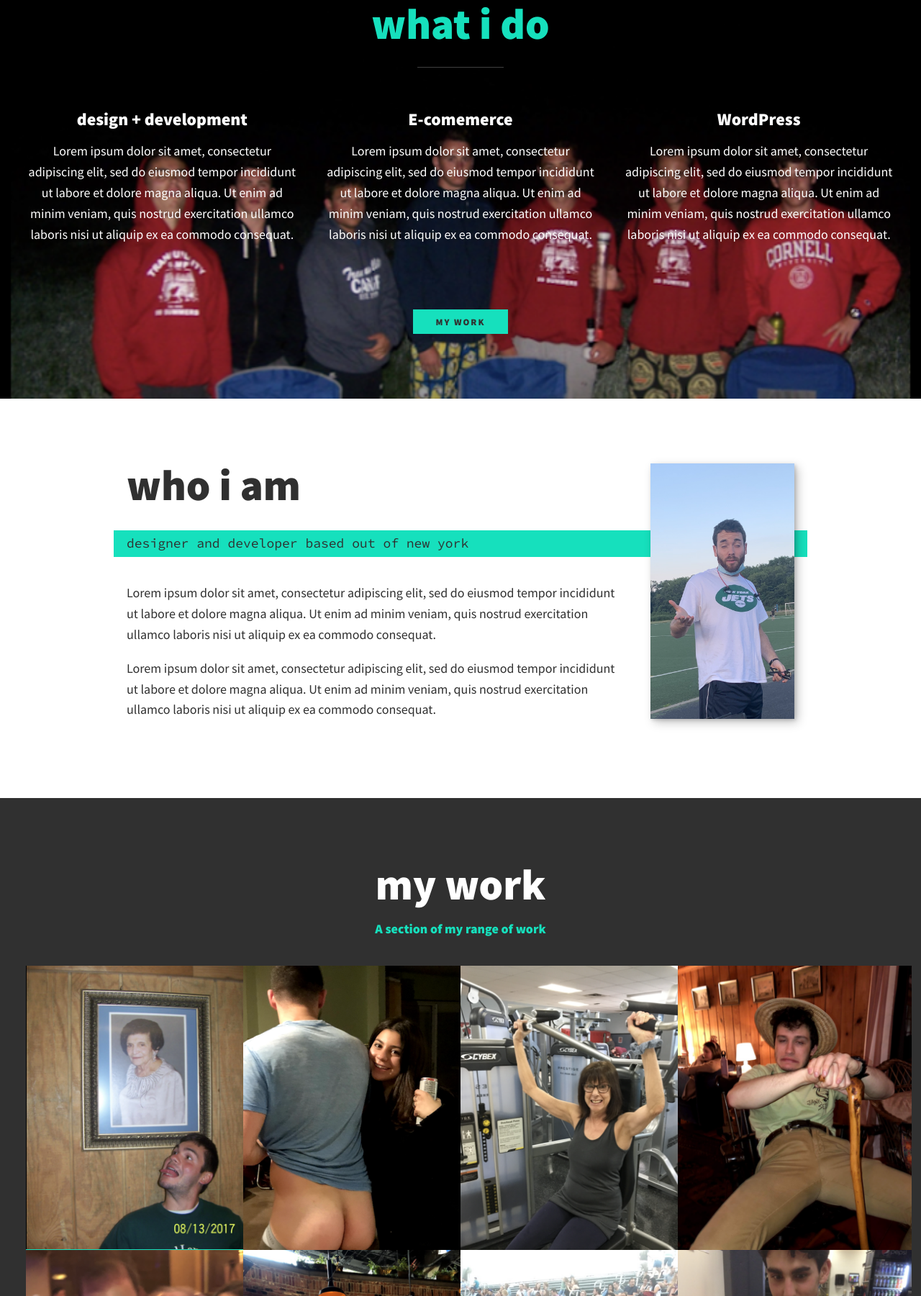
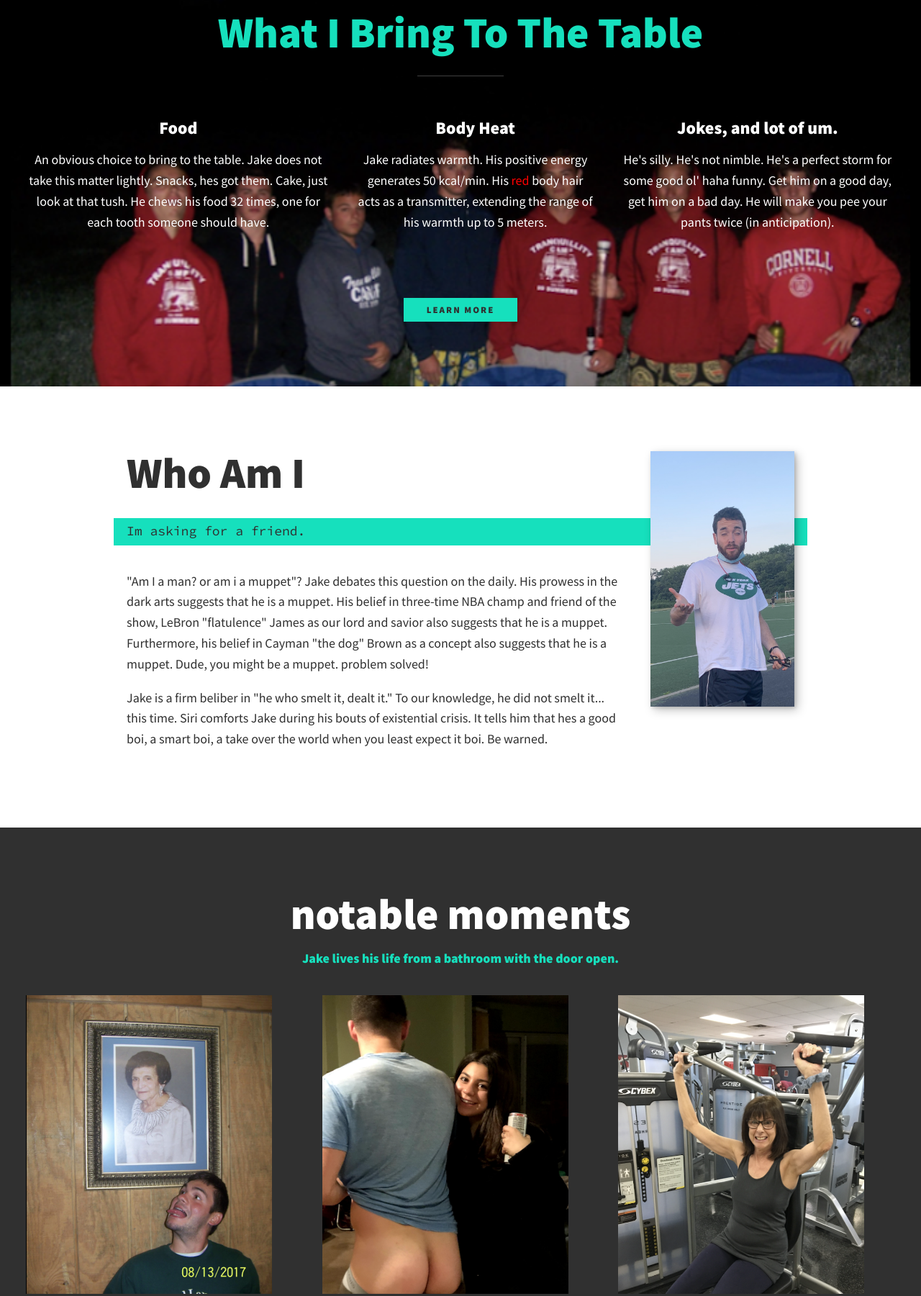
Before and after one commit to robertbwerner/Jake-test, a plain HTML site: page index.html in a window 1280 px wide. Shown: the part 564-2365 px from the top of the page at 72% size. Drawn offline with Linux system fonts and the light colour scheme.

Commit message:
this is the final

```diff
--- a/css/style.css
+++ b/css/style.css
@@ -128,6 +128,8 @@ h3 {
 /* header*/
 .logo{
 	max-width: 100px;
+	background-color: var(--clr-dark);
+	border-radius: 10px;
 }
 header{
 	display: flex;
@@ -350,12 +352,13 @@ nav{
 .portfolio{
 	display: grid;
 	grid-template-columns: repeat(auto-fit, minmax(300px, 1fr));
+	grid-gap: 1.5em;
 }
 .portfolio__item{
 	background: var(--clr-accent);
 	overflow: hidden;
-	height: 395px;
-	width:325px;
+	height: 415px;
+    width: 342px;
 }
 .portfolio__img{
 	transition: transform 750ms cubic-bezier(0.5,0,0.5,1),
@@ -378,8 +381,8 @@ nav{
 	text-align: center;
 	padding: 2.5em 0;
 	font-size: var(--fs-h3);
+}
 
-}
 .footer a {
 	color:inherit;
 	text-decoration: none;
@@ -418,3 +421,11 @@ max-width: 800px;
 margin-left: auto;
 margin-right: auto;
 }
+
+.red{
+	color: red;
+}
+.description{
+	font-size: var(--fs-h3);
+	text-align: center;
+}
--- a/index.html
+++ b/index.html
@@ -40,41 +40,41 @@
 	</section>
 <!--my services-->
 	<section class="my-services" id="services">
-		<h2 class="section__title section__title--services"> what i do </h2>
+		<h2 class="section__title section__title--services"> What I Bring To The Table </h2>
 		<div class="services">
 			<div class="service">
-				<h3>design + development</h3>
-				<p>Lorem ipsum dolor sit amet, consectetur adipiscing elit, sed do eiusmod tempor incididunt ut labore et dolore magna aliqua. Ut enim ad minim veniam, quis nostrud exercitation ullamco laboris nisi ut aliquip ex ea commodo consequat.</p>
+				<h3>Food</h3>
+				<p>An obvious choice to bring to the table. Jake does not take this matter lightly. Snacks, hes got them. Cake, just look at that tush. He chews his food 32 times, one for each tooth someone should have.</p>
 			</div> <!--/service-->
 
 
 			<div class="service">
-				<h3>E-comemerce</h3>
-				<p>Lorem ipsum dolor sit amet, consectetur adipiscing elit, sed do eiusmod tempor incididunt ut labore et dolore magna aliqua. Ut enim ad minim veniam, quis nostrud exercitation ullamco laboris nisi ut aliquip ex ea commodo consequat.</p>
+				<h3>Body Heat</h3>
+				<p>Jake radiates warmth. His positive energy generates 50 kcal/min. His <span class="red">red</span> body hair acts as a transmitter, extending the range of his warmth up to 5 meters.</p>
 			</div> <!--/service-->
 
 			<div class="service">
-				<h3>WordPress</h3>
-				<p>Lorem ipsum dolor sit amet, consectetur adipiscing elit, sed do eiusmod tempor incididunt ut labore et dolore magna aliqua. Ut enim ad minim veniam, quis nostrud exercitation ullamco laboris nisi ut aliquip ex ea commodo consequat.</p>
+				<h3>Jokes, and lot of um.</h3>
+				<p>He's silly. He's not nimble. He's a perfect storm for some good ol' haha funny. Get him on a good day, get him on a bad day. He will make you pee your pants twice (in anticipation). </p>
 			</div> <!--/service-->
 		</div> <!--/services-->
-		<a href="portfolio-item.html" class="btn">my work</a>
+		<a href="portfolio-item.html" class="btn">Learn More</a>
 	</section>
 
 	<!-- about me-->
 	<section class="about-me" id="about" >
-		<h2 class="section__title section__title--about">who i am</h2>
-		<p class="section__subtitle section__subtitle--about"> designer and developer based out of new york</p>
+		<h2 class="section__title section__title--about">Who Am I</h2>
+		<p class="section__subtitle section__subtitle--about"> Im asking for a friend.</p>
 		<div class="about-me__body">
-			<p>Lorem ipsum dolor sit amet, consectetur adipiscing elit, sed do eiusmod tempor incididunt ut labore et dolore magna aliqua. Ut enim ad minim veniam, quis nostrud exercitation ullamco laboris nisi ut aliquip ex ea commodo consequat.</p>
-			<p>Lorem ipsum dolor sit amet, consectetur adipiscing elit, sed do eiusmod tempor incididunt ut labore et dolore magna aliqua. Ut enim ad minim veniam, quis nostrud exercitation ullamco laboris nisi ut aliquip ex ea commodo consequat.</p>
+			<p>"Am I a man? or am i a muppet"? Jake debates this question on the daily. His prowess in the dark arts suggests that he is a muppet. His belief in three-time NBA champ and friend of the show, LeBron "flatulence" James as our lord and savior also suggests that he is a muppet. Furthermore, his belief in Cayman "the dog" Brown as a concept also suggests that he is a muppet. Dude, you might be a muppet. problem solved! </p>
+			<p>Jake is a firm beliber in "he who smelt it, dealt it." To our knowledge, he did not smelt it... this time. Siri comforts Jake during his bouts of existential crisis. It tells him that hes a good boi, a smart boi, a take over the world when you least expect it boi. Be warned. </p>
 		</div> <!--about-me__body-->
 			<img src="img/jake-02.png" alt="jake learning the meaning of freindship" class="about-me__img">
 	</section>
 
 	<section class="my-work" id="work">
-		<h2 class="swection__title section__title--work">my work</h2>
-		<p class="section__subtitle section__subtitle--work">A section of my range of work</p>
+		<h2 class="swection__title section__title--work">notable moments</h2>
+		<p class="section__subtitle section__subtitle--work">Jake lives his life from a bathroom with the door open.</p>
 
 		<div class="portfolio">
 
@@ -132,26 +132,26 @@
 
 	<!-- footer-->
 	<footer class="footer">
-		<a href="mailto:hello@jane.dev" class="footer__link">hello@jane.dev</a>
+		<a href="mailto:hello@jane.dev" class="footer__link">hello@jake.fakeemail</a>
 		<ul class="social-list">
 			<li class="social-list__item">
 				<a class="social-list__link" href="#">
-					<i class="fab fa-codepen"></i>
+					<i class="fab fa-angellist"></i>
 				</a>
 			</li>
 			<li class="social-list__item">
 				<a class="social-list__link" href="#">
-					<i class="fab fa-dribbble"></i>
+					<i class="fab fa-apple-pay"></i>
 				</a>
 			</li>
 			<li class="social-list__item">
 				<a class="social-list__link" href="#">
-					<i class="fab fa-twitter"></i>
+					<i class="fas fa-table-tennis"></i>
 				</a>
 			</li>
 			<li class="social-list__item">
 				<a class="social-list__link" href="#">
-					<i class="fab fa-github"></i>
+					<i class="fas fa-biking"></i>c
 				</a>
 			</li>
 		</ul>
```
Also changed, not shown: portfolio-item.html (+13 -13 lines), img/dev-jane-01.jpg (deleted), img/dev-jane-02.jpg (deleted), img/devjane.png, img/pug.png (added), 2 other files.
